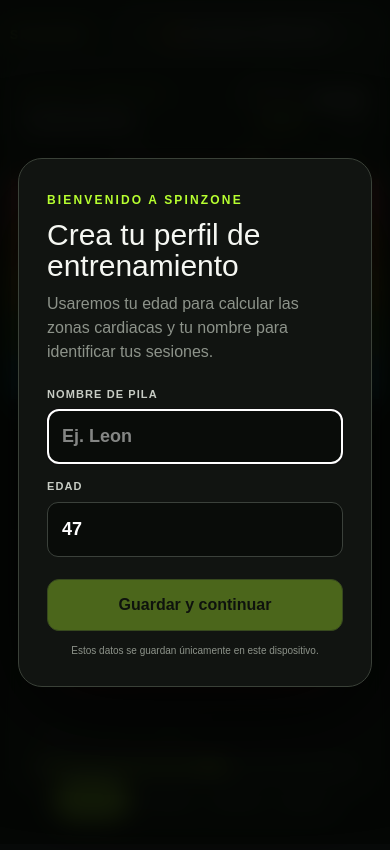
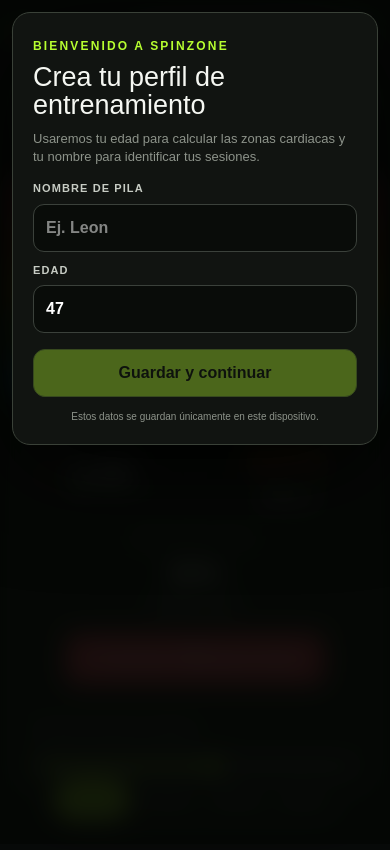
Before and after one commit to leongarciaV/spinzone, a Next.js app: page / in a window 390 px wide. Shown: the top 850 px of the page. Built offline with nearby package versions, Linux system fonts and the light colour scheme.

Commit message:
Ajusta registro inicial para teclado móvil

```diff
--- a/app/globals.css
+++ b/app/globals.css
@@ -167,8 +167,8 @@
 .history-list article > b { padding: 7px 9px; border-radius: 99px; font-size: 10px; text-align: center; text-transform: uppercase; }
 .history-list .completed { color: #a9f78c; background: #1d3817; }
 .history-list .stopped { color: #ffc079; background: #3b2610; }
-.onboarding-backdrop { position: fixed; z-index: 100; inset: 0; display: grid; place-items: center; padding: 18px; background: #050705e8; backdrop-filter: blur(12px); }
-.onboarding-card { width: min(440px, 100%); padding: 28px; border: 1px solid #3a4138; border-radius: 24px; background: #111411; box-shadow: 0 30px 100px #000c; }
+.onboarding-backdrop { position: fixed; z-index: 100; inset: 0; display: grid; place-items: center; padding: 18px; overflow-y: auto; background: #050705e8; backdrop-filter: blur(12px); }
+.onboarding-card { width: min(440px, 100%); max-height: calc(100dvh - 36px); padding: 28px; overflow-y: auto; overscroll-behavior: contain; border: 1px solid #3a4138; border-radius: 24px; background: #111411; box-shadow: 0 30px 100px #000c; }
 .onboarding-card h2 { margin: 8px 0 10px; font-size: 30px; line-height: 1.05; }
 .onboarding-card p { margin: 0 0 22px; color: var(--muted); line-height: 1.5; }
 .onboarding-card label { display: flex; flex-direction: column; gap: 7px; margin-top: 14px; }
@@ -217,6 +217,13 @@
   .time-axis { margin-left: 68px; }
   .segment-name { grid-column: span 2; }
   .delete-button { grid-column: 3; }
+  .onboarding-backdrop { align-items: start; padding: max(12px, env(safe-area-inset-top)) 12px 12px; }
+  .onboarding-card { max-height: calc(100dvh - max(24px, env(safe-area-inset-top))); padding: 20px; border-radius: 18px; }
+  .onboarding-card h2 { margin-top: 6px; font-size: 27px; }
+  .onboarding-card p { margin-bottom: 14px; font-size: 13px; line-height: 1.4; }
+  .onboarding-card label { margin-top: 10px; }
+  .onboarding-card input { padding: 11px 12px; font-size: 16px; }
+  .onboarding-card button { margin-top: 16px; padding: 11px; }
 }
 
 @media (orientation: landscape) and (max-width: 1000px) {
--- a/app/page.tsx
+++ b/app/page.tsx
@@ -634,11 +634,15 @@
             <p>Usaremos tu edad para calcular las zonas cardiacas y tu nombre para identificar tus sesiones.</p>
             <label>
               <span>Nombre de pila</span>
-              <input autoFocus autoComplete="given-name" maxLength={30} value={firstName} onChange={(event) => setFirstName(event.target.value)} placeholder="Ej. Leon" />
+              <input autoComplete="given-name" enterKeyHint="next" maxLength={30} value={firstName}
+                onFocus={(event) => window.setTimeout(() => event.currentTarget.scrollIntoView({ block: "center", behavior: "smooth" }), 250)}
+                onChange={(event) => setFirstName(event.target.value)} placeholder="Ej. Leon" />
             </label>
             <label>
               <span>Edad</span>
-              <input type="number" inputMode="numeric" min="15" max="90" value={ageInput} onChange={(event) => setAgeInput(event.target.value)} />
+              <input type="number" inputMode="numeric" enterKeyHint="done" min="15" max="90" value={ageInput}
+                onFocus={(event) => window.setTimeout(() => event.currentTarget.scrollIntoView({ block: "center", behavior: "smooth" }), 250)}
+                onChange={(event) => setAgeInput(event.target.value)} />
             </label>
             <button type="submit" disabled={!firstName.trim() || !Number.isFinite(parsedAge) || parsedAge < 15 || parsedAge > 90}>Guardar y continuar</button>
             <small>Estos datos se guardan únicamente en este dispositivo.</small>
```
